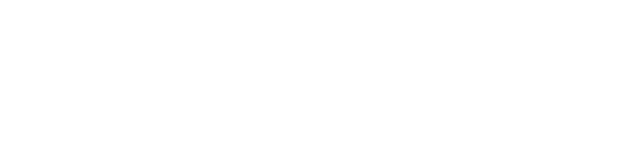
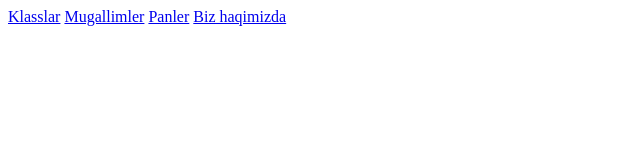
Before and after one commit to maxsutswe-swe/school-7-website, a plain HTML site: page index.html in a window 1280 px wide. Shown: the whole page, without its empty margins (0-640 px from the left). Drawn offline with Linux system fonts and the light colour scheme.

Commit message:
body ishine a tegdan ibarat textler qostiq

```diff
--- a/index.html
+++ b/index.html
@@ -6,6 +6,10 @@
     <title>School-7-website</title>
 </head>
 <body>
+    <a href="#">Klasslar</a>
+    <a href="#">Mugallimler</a>
+    <a href="#">Panler</a>
+    <a href="#">Biz haqimizda</a>
 
 </body>
 </html>
```
